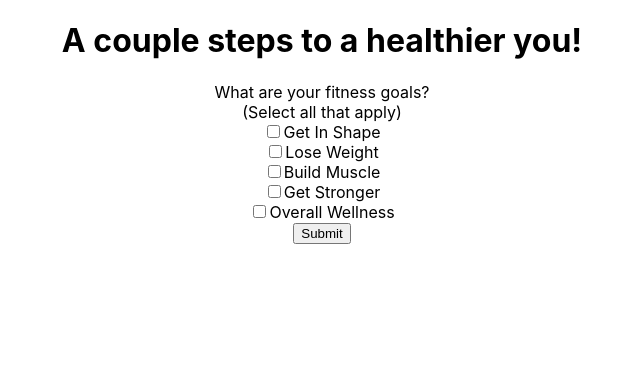
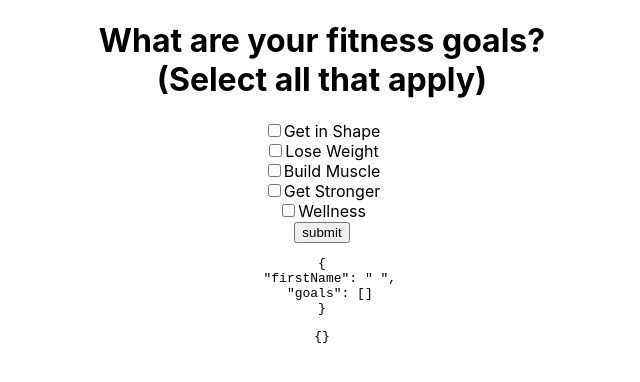
Before and after one commit to survani/workout-tracker-fe-pt, a React (Create React App) app: page / in a window 1280 px wide. Shown: the top 382 px of the page, without its empty margins (318-958 px from the left). Built offline with nearby package versions, Linux system fonts and the light colour scheme.

Commit message:
onboarding is validating if checkboxes are checked

```diff
--- a/src/components/onboarding/Onboard.js
+++ b/src/components/onboarding/Onboard.js
@@ -1,65 +1,77 @@
 import React from 'react';
+import './onbaord.css';
+import axios from 'axios';
 import { Formik, Field, Form } from 'formik';
-// import * as Yup from 'yup';
-import axios from 'axios';
+import * as Yup from 'yup';
 
-const Onboard = ({ errors, touched, values, status }) => (
+const GoalsSchema = Yup.object().shape({
+  goals: Yup.string().required('Please select a Goal.')
+});
+
+function App() {
+  return (
     <div>
-    <h1>A couple steps to a healthier you!</h1>
       <Formik
-      initialValues={{
-        goals: []
-      }}
-      onSubmit={async (values, { setStatus, resetForm }) => {
+        initialValues={{ firstName: ' ', goals: [] }}
+        validationSchema={GoalsSchema}
+        onSubmit={async (values, { setStatus, resetForm, setSubmitting }) => {
+          setSubmitting(true);
           axios
             .post('https://reqres.in/api/users', values)
             .then(res => {
-            console.log('handleSubmit: then: res: ', res);
+              console.log('handleSubmit: ', res);
               setStatus(res.data);
               resetForm();
+              setSubmitting(false);
             })
             .catch(err => console.error('handleSubmit: catch: err: ', err));
         }}
       >
-      {({ values }) => (
+        {({ values, isSubmitting, errors }) => (
           <Form>
-          <div id='checkbox-group'>
+            <h1>
               What are your fitness goals? <br />
               (Select all that apply)
-          </div>
-          <div role='group' aria-labelledby='checkbox-group'>
+            </h1>
+            <div>
+              <Field type='checkbox' name='goals' value='getInShape' />
+              <label>Get in Shape</label>
+              <br />
               <label>
-              <Field type='checkbox' name='checked' value='getInShape' />
-              Get In Shape
+                <Field type='checkbox' name='goals' value='loseWeight' />
+                Lose Weight
+              </label>
+
               <br />
+              <label>
+                <Field type='checkbox' name='goals' value='muscle' />
+                Build Muscle
               </label>
+              <br />
               <label>
-              <Field type='checkbox' name='checked' value='loseWeight' />
-              Lose Weight
+                <Field type='checkbox' name='goals' value='stronger' />
+                Get Stronger
+              </label>
               <br />
-            </label>
               <label>
-              <Field type='checkbox' name='checked' value='buildMuscle' />
-              Build Muscle
-              <br />
-            </label>
-            <label>
-              <Field type='checkbox' name='checked' value='getStronger' />
-              Get Stronger
-              <br />
-            </label>
-            <label>
-              <Field type='checkbox' name='checked' value='wellness' />
-              Overall Wellness
-              <br />
+                <Field type='checkbox' name='goals' value='wellness' />
+                Wellness
               </label>
             </div>
+            <div>
+              <div className='validation-error'>{errors.goals}</div>
+              <button disabled={isSubmitting} type='submit'>
+                submit
+              </button>
+            </div>
 
-          <button type='submit'>Submit</button>
+            <pre>{JSON.stringify(values, null, 2)}</pre>
+            <pre>{JSON.stringify(errors, null, 2)}</pre>
           </Form>
         )}
       </Formik>
     </div>
   );
+}
 
-export default Onboard;
+export default App;
--- /dev/null
+++ b/src/components/onboarding/onbaord.css
@@ -0,0 +1,3 @@
+.validation-error {
+  color: red;
+}
```
Lines whose indentation alone changed are shown as unchanged.
